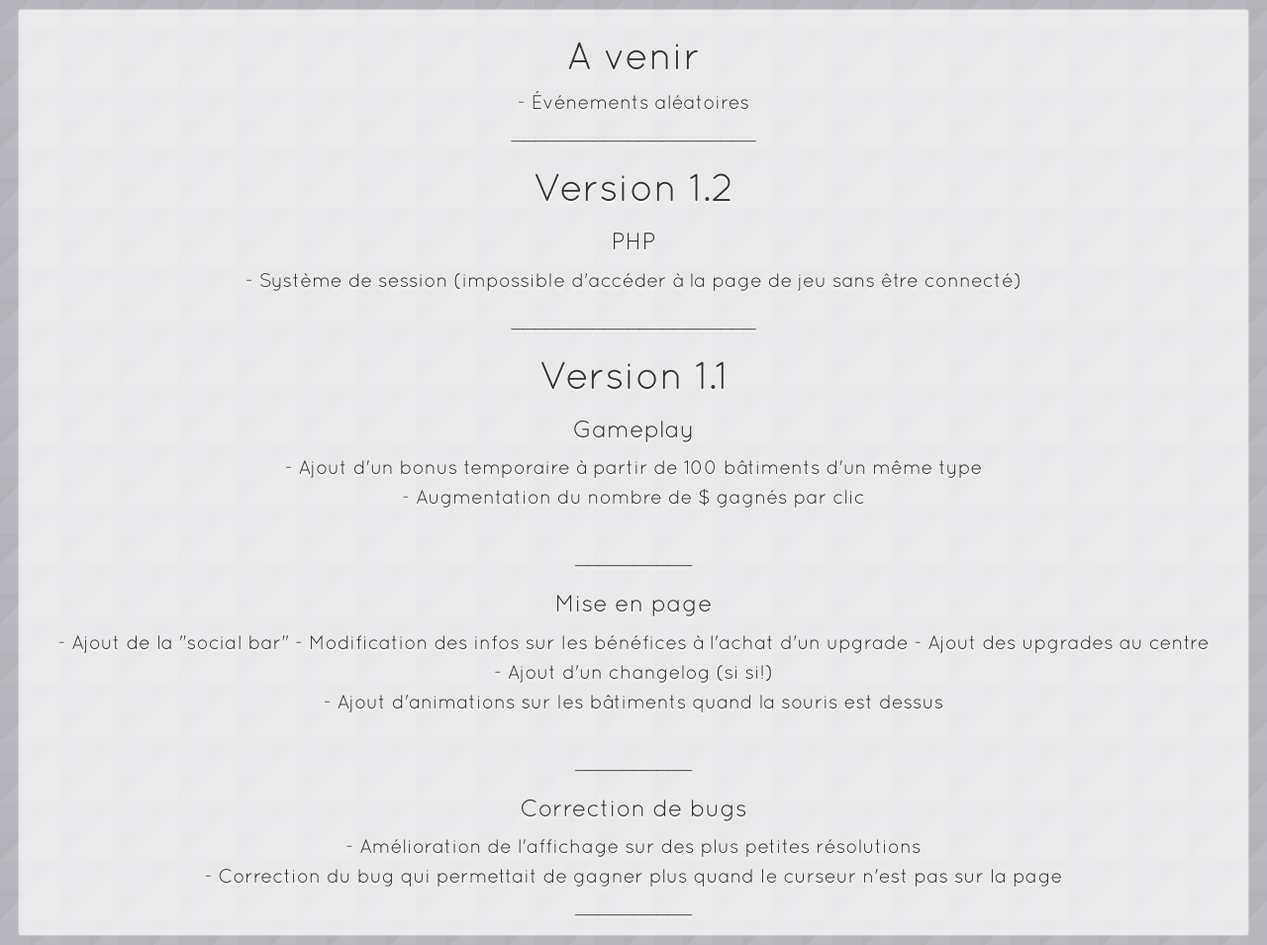
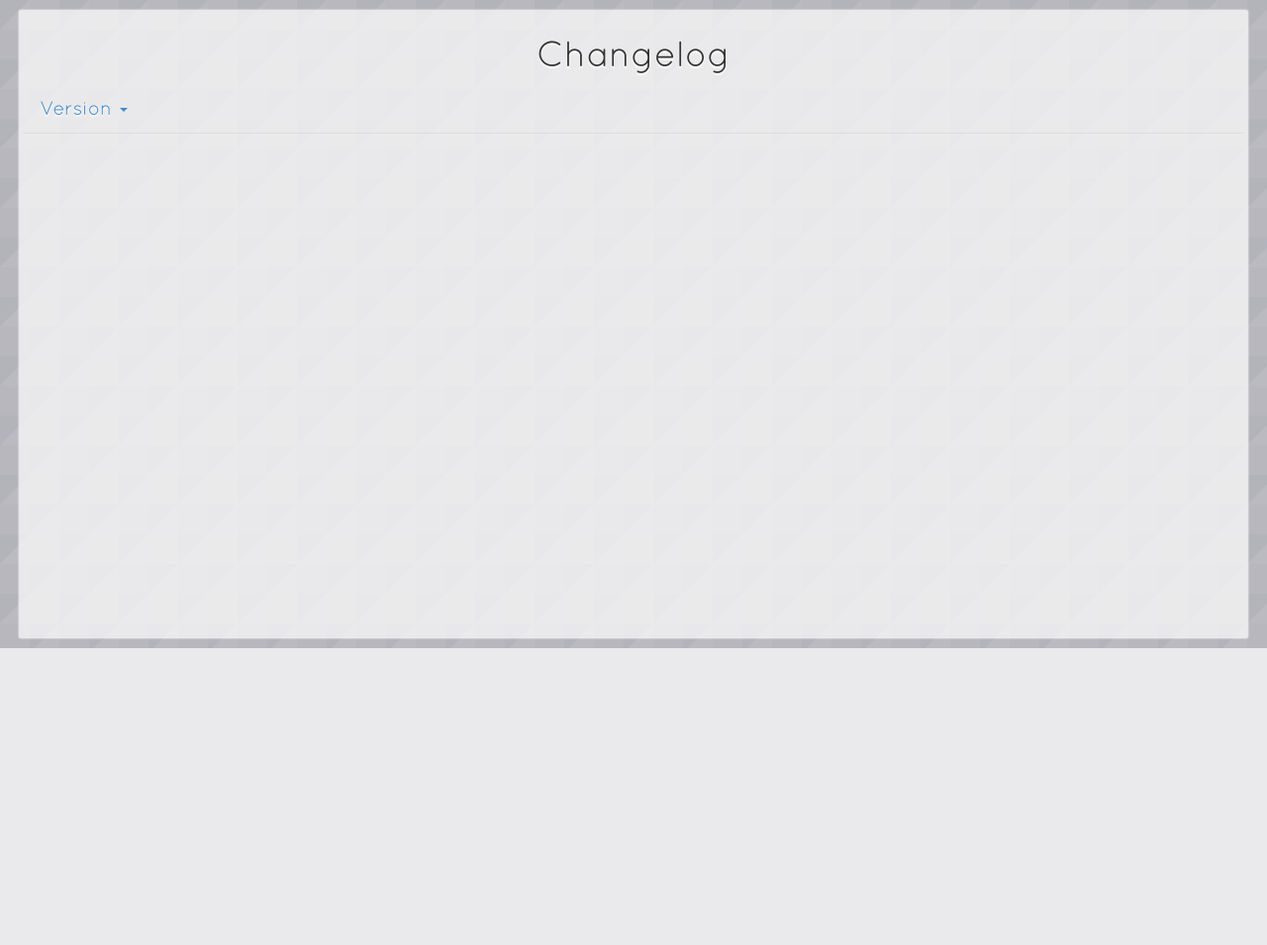
Before and after one commit to Scheigy/CountryClick-1.0, a PHP site: page /changelog.php in a window 1280 px wide. Shown: the part 150-1105 px from the top of the page at 99% size. After the commit the page ends 805 px from the top, so only its background shows below. Run offline with PHP 8.4, Linux system fonts and the light colour scheme; some libraries are stand-ins or nearby versions.

Commit message:
Suppression de compte, beau changelog etc...

```diff
--- a/changelog.php
+++ b/changelog.php
@@ -1,39 +1,68 @@
 <?php include("header.php"); ?>
+
 <body>
 	<div class="container">
 		<div class="row">
 			<section id="unique">
-				<h2 style="font-size: 200%;">A venir</h2>
+				<h1>Changelog</h1>
+				<ul class="nav nav-tabs">
+					<li class="dropdown">
+						<a data-toggle="dropdown" class="dropdown-toggle" href="#">Version <b class="caret"></b></a>
+						<ul class="dropdown-menu">
+							<li><a data-toggle="tab" href="#dropdown3">A venir</a></li>
+							<li><a data-toggle="tab" href="#dropdown2">1.2</a></li>
+							<li><a data-toggle="tab" href="#dropdown1">1.1</a></li>
+						</ul>
+					</li>
+				</ul>
+				<div class="tab-content">
+					<div id="dropdown3" class="tab-pane fade">
 						<p>
-					- Événements aléatoires<br />
-					_____________________
+							<h3>A venir</h3>
+							- Récupération de votre sauvegarde sur d'autres machines/navigateurs<br />
+							- Succès<br />
 						</p>
-
-				<h2 style="font-size: 200%;">Version 1.2</h2>
+					</div>
+					<div id="dropdown2" class="tab-pane fade active">
 						<p>
+							<h3>Divers</h3>
+							- Nom de nomaine countryclick.fr<br />
+							__________
+							<h3>Gameplay</h3>
+							- Bonus lors de l'obtention de 100 bâtiments au total<br />
+							- Augmentation de l'augmentation des clics en fonction du nombre d'upgrade<br />
+							__________
 							<h3>PHP</h3>
-				- Système de session (impossible d'accéder à la page de jeu sans être connecté)
-				</p>
-				_____________________
-				<h2 style="font-size: 200%;">Version 1.1</h2>
-				<p>
-					<h3>Gameplay</h3>
-					- Ajout d'un bonus temporaire à partir de 100 bâtiments d'un même type<br />
-					- Augmentation du nombre de $ gagnés par clic<br /><br />
+							- Système de session (impossible d'accéder à la page de jeu sans être connecté)<br />
 							__________
 							<h3>Mise en page</h3>
-					- Ajout de la "social bar"
-					- Modification des infos sur les bénéfices à l'achat d'un upgrade
+							- Ajout d'un lien vers la page de jeu dans le menu<br />
+							- Le changelog est beau<br />
+						</p>
+					</div>
+					<div id="dropdown1" class="tab-pane fade">
+						<p><h3>Gameplay</h3>
+							- Ajout d'un bonus temporaire à partir de 100 bâtiments d'un même type<br />
+							- Augmentation du nombre de $ gagnés par clic<br />
+							__________
+							<h3>Mise en page</h3>
+							- Ajout de la "social bar"<br />
+							- Modification des infos sur les bénéfices à l'achat d'un upgrade<br />
 							- Ajout des upgrades au centre<br />
 							- Ajout d'un changelog (si si!)<br />
-					- Ajout d'animations sur les bâtiments quand la souris est dessus<br /><br />
+							- Ajout d'animations sur les bâtiments quand la souris est dessus<br />
 							__________
 							<h3>Correction de bugs</h3>
 							- Amélioration de l'affichage sur des plus petites résolutions<br />
 							- Correction du bug qui permettait de gagner plus quand le curseur n'est pas sur la page <br />
-					__________
 						</p>
+					</div>
+				</div>
 			</section>
 		</div>
 	</div>
+	<!-- jQuery (necessary for Bootstrap's JavaScript plugins) -->
+	<script src="https://ajax.googleapis.com/ajax/libs/jquery/1.11.1/jquery.min.js"></script>
+	<!-- Include all compiled plugins (below), or include individual files as needed -->
+	<script src="js/bootstrap.min.js"></script>
 </body>
--- a/deconnexion.php
+++ b/deconnexion.php
@@ -7,7 +7,7 @@
 	<section id="unique">
 		<p>
 			Vous êtes bien déconnecté. Vous allez être redirigé dans 5 secondes.
-			<a href="game_page.php" title="Jouer!">Cliquez ici si la redirection ne se fait pas.</a>
+			<a href="index.php" title="Accueil">Cliquez ici si la redirection ne se fait pas.</a>
 		</p>
 	</section>
 
--- a/menu.php
+++ b/menu.php
@@ -3,6 +3,7 @@
 {
 	echo'<ul id="menu">
 	<span class="case"><li><a href="index.php" title="Accueil">Accueil</a></li></span>
+	<span class="case"><li><a href="game_page.php" title="Jouer">Jouer</a></li></span>
 	<span class="case"><li><a href="account.php" title="Mon compte">Mon compte</a></li></span>
 	<span class="case"><li><a href="contact.php" title="Contact">Contact</a></li></span>
 	<span class="case"><li><a href="about.php" title="A propos">A propos</a></li></span>
```
Also changed, not shown: account.php (+7 -1 lines), confirmdelete.php (added, +20 -0 lines), deleteaccount.php (added, +28 -0 lines), index.php (+13 -3 lines), inscription.php (+11 -0 lines). Lines whose indentation alone changed are shown as unchanged.
